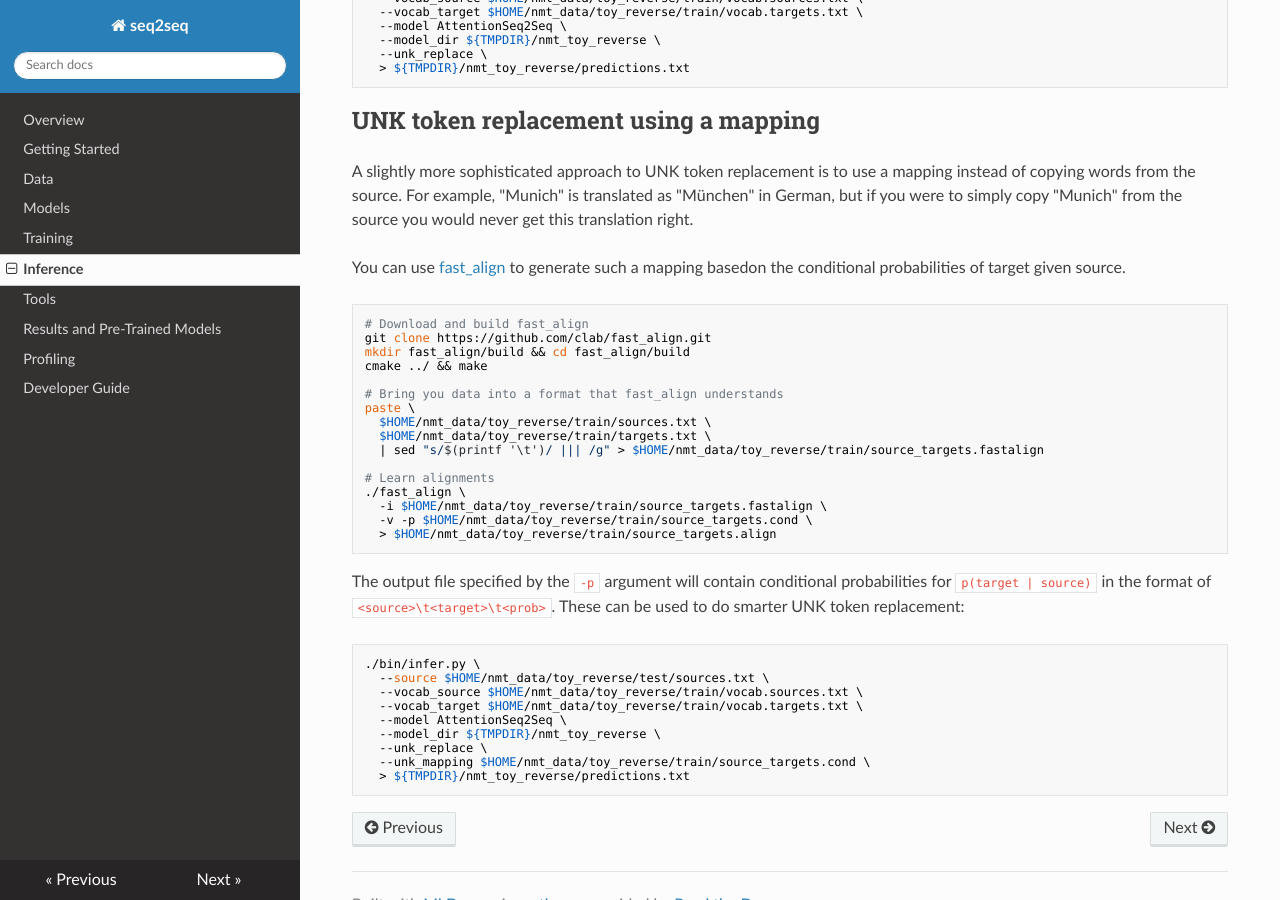
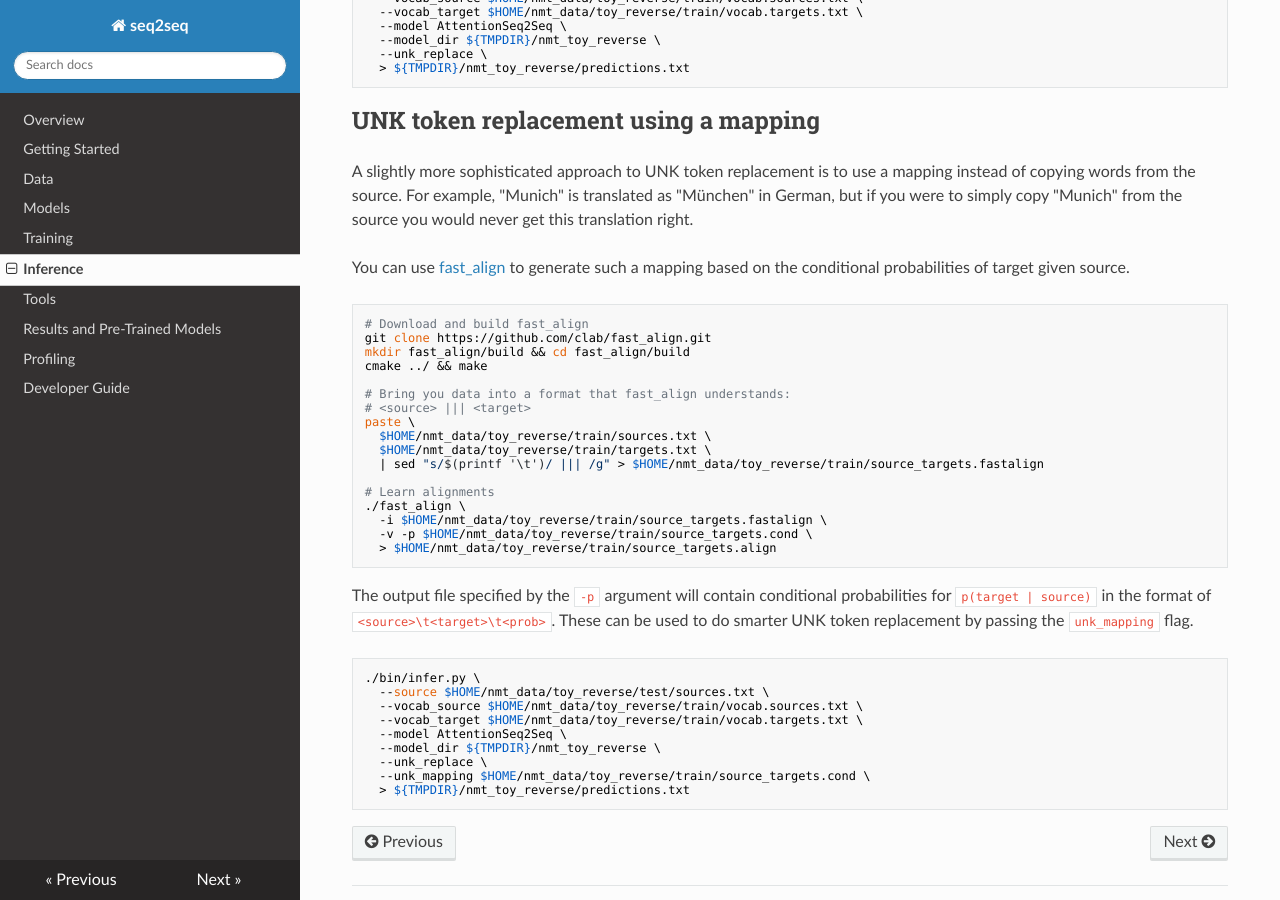
Before and after one commit to google/seq2seq, an MkDocs documentation site: the page built from docs/inference.md, in a window 1280 px wide and 900 px high, scrolled down 924 px. Built offline with MkDocs 1.6.1, drawn with Linux system fonts in a browser that asks for light colours; nearby versions of some CDN libraries; old or Windows-style settings are respelled for this version of MkDocs.

Commit message:
Update docs

````diff
--- a/docs/inference.md
+++ b/docs/inference.md
@@ -45,7 +45,7 @@ If you trained a model, such as `AttentionSeq2Seq`, that generates such attentio
 
 A slightly more sophisticated approach to UNK token replacement is to use a mapping instead of copying words from the source. For example, "Munich" is translated as "München" in German, but if you were to simply copy "Munich" from the source you would never get this translation right.
 
-You can use [fast_align](https://github.com/clab/fast_align) to generate such a mapping basedon the
+You can use [fast_align](https://github.com/clab/fast_align) to generate such a mapping based on the
 conditional probabilities of target given source.
 
 ```bash
@@ -54,7 +54,8 @@ git clone https://github.com/clab/fast_align.git
 mkdir fast_align/build && cd fast_align/build
 cmake ../ && make
 
-# Bring you data into a format that fast_align understands
+# Bring you data into a format that fast_align understands:
+# <source> ||| <target>
 paste \
   $HOME/nmt_data/toy_reverse/train/sources.txt \
   $HOME/nmt_data/toy_reverse/train/targets.txt \
@@ -69,7 +70,7 @@ paste \
 
 The output file specified by the `-p` argument will contain conditional probabilities
 for `p(target | source)` in the format of `<source>\t<target>\t<prob>`. These can
-be used to do smarter UNK token replacement:
+be used to do smarter UNK token replacement by passing the `unk_mapping` flag.
 
 ```bash
 ./bin/infer.py \
````
